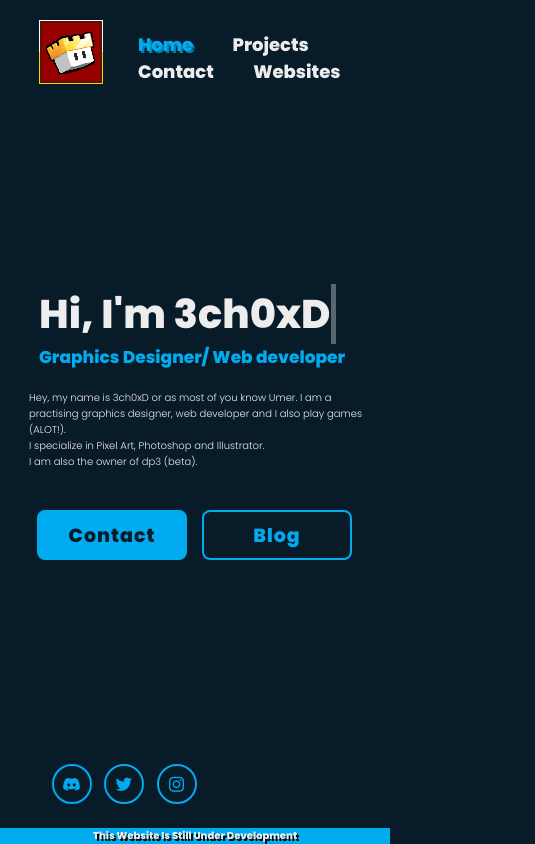
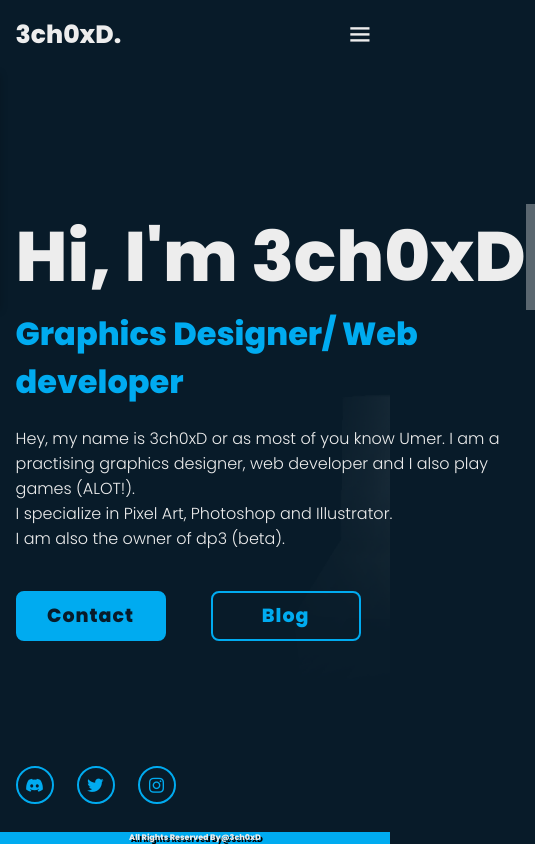
Before and after one commit to 3ch0xD/web3ch0xd.github.io, a plain HTML site: page index.html in a window 390 px wide. Shown: the whole page, 535 px wide, since content can reach past the window. Drawn offline with nearby package versions, Linux system fonts and the light colour scheme.

Commit message:
RELEASE 1.0!!

```diff
--- a/contactstyle.css
+++ b/contactstyle.css
@@ -325,6 +325,13 @@ body{
     transition: .5s;
 }
 
+#menu-icon{
+    font-size: 3.6rem;
+    color: #ededed;
+    cursor: pointer;
+    display: none;
+}
+
 .home-sci a:hover{
     color: #081b29;
 }
@@ -373,59 +380,106 @@ body{
         width: 0;
     }
 }
+/* RESPONSIVENESS */
 
-@media (max-width: 700px) {
-    .navbar a{
-        font-size: 7=10px;
-        display: inline-flex;
-        justify-content:space-between;
+@media(max-width:1200px){
+    html{
+        font-size: 55%;
+    }
+}
+
+@media(max-width:991px){
+    .header{
+        padding:2rem 4%;
     }
 
-
-    .logo{
-      image-rendering: optimizeQuality;
+    section{
+        padding: 10rem 4% 2rem;
     }
 
     .home{
-        background: url();
+        padding: 0 4%;
+    }
+}
+
+@media(max-width:768px){
+    .header{
         background-color: #081b29;
     }
 
-    .home-content .btn-box{
-        position: relative;
-        justify-content: space-evenly;
-        right: 17px;
+    #menu-icon{
+        display: block;
     }
 
-    .home-imgHover:hover{
-        background: transparent;
+    .navbar{
+        position: absolute;
+        top: 100%;
+        left:-100%;
+        width: 100%;
+        padding: 1rem 4%;
+        background: #081b29;
+        box-shadow: 0  .5rem 1rem rgba(0,0,0,.2);
+        transition: .25s ease;
+        transition-delay: .25s;
+    }
+
+    .navbar.active{
+        transition-delay: 0s;
+        left: 0;
+    }
+
+    .navbar a{
+        display: block;
+        font-size: 2rem;
+        margin: 3rem 0;
+    }
+
+    .home-imgHover{
+        pointer-events: none;
+    }
+}
+
+#menu-not-icon{
+    display: none;
+}
+
+@media(max-width:520px){
+    html{
+        font-size: 50%;
+    }
+
+    .home-content h1{
+        display: flex;
+        flex-direction: column;
     }
 
     .home-sci{
-        justify-content: space-evenly;
+        width: 160px;
     }
 
-    .home-content h3{
-        font-size: 17px;
-    }
-
-    .home-content p{
-        font-size: 10px;
-        position: relative;
-        right: 10px;
-
-    }
-
-    .home-content h1{
-        font-size: 40px;
-    }
-
-    .beta-tag h4{
-        font-size: 10px;
-
+    .home-sci a{
+        width: 38px;
+        height: 38px;
     }
 }
 
+
+
+
+
+
+
+
+
+
+
+
+
+
+
+
+
+/* END RESPONSIVENESS */
 .contact{
     min-height: auto;
     padding-bottom: 7rem;
@@ -534,6 +588,17 @@ span{
     z-index: 1;
 }
 
+.beta-tag a{
+    color: #ededed;
+    text-decoration: none;
+    transition: .6s ease-in;
+}
+
+.beta-tag a:hover{
+    color: #007cad;
+    transition: .6s ease-out;
+}
+
 .beta-tag h4{
     display: flex;
     justify-content: center;
--- a/index.html
+++ b/index.html
@@ -13,7 +13,9 @@
 
     <body>
         <header class="header">
-            <a href="#" class="logo"><img src="img/umer-logo.png"></a>
+            <a href="#" class="logo"><p3>3ch0xD.</p3></a>
+                 <div class="bx bx-menu" id="menu-icon"></div>
+                 <div class="bx bx-x" id="menu-not-icon"></div>
 
             <nav class="navbar">
                 <a href="#" class="active">Home</a>
@@ -21,6 +23,18 @@
                 <a href="Contact.html">Contact</a>
                 <a href="Grid.html">Websites</a>
             </nav>
+
+            <script>
+                // toggle icon navbar
+
+   let menuIcon = document.querySelector('#menu-icon');
+   let navbar = document.querySelector('.navbar');
+
+   menuIcon.onclick = () => {
+       menuIcon.classList.toggle('bx-x');
+       navbar.classList.toggle('active');
+   }
+               </script>
         </header>
 
         <section class="home">
@@ -44,7 +58,7 @@
 
             <span class="home-imgHover"></span>
             <div class="beta-tag">
-                <h4>This Website Is Still Under Development</h4>
+                <h4>All Rights Reserved By <a href="index.html">@3ch0xD</a></h4>
             </div>
         </section>
     </body>
--- a/projectstyle.css
+++ b/projectstyle.css
@@ -305,6 +305,12 @@ body{
     overflow: hidden;
     transition: .5s;
 }
+#menu-icon{
+    font-size: 3.6rem;
+    color: #ededed;
+    cursor: pointer;
+    display: none;
+}
 
 .home-sci a:hover{
     color: #081b29;
@@ -349,57 +355,105 @@ body{
     }
 }
 
-@media (max-width: 700px) {
-    .navbar a{
-        font-size: 7=10px;
-        display: inline-flex;
-        justify-content:space-between;
+/* RESPONSIVENESS */
+
+@media(max-width:1200px){
+    html{
+        font-size: 55%;
+    }
+}
+
+@media(max-width:991px){
+    .header{
+        padding:2rem 4%;
     }
 
-
-    .logo{
-      image-rendering: optimizeQuality;
+    section{
+        padding: 10rem 4% 2rem;
     }
 
     .home{
-        background: url();
+        padding: 0 4%;
+    }
+}
+
+@media(max-width:768px){
+    .header{
         background-color: #081b29;
     }
 
-    .home-content .btn-box{
-        position: relative;
-        justify-content: space-evenly;
-        right: 17px;
+    #menu-icon{
+        display: block;
     }
 
-    .home-imgHover:hover{
-        background: transparent;
+    .navbar{
+        position: absolute;
+        top: 100%;
+        left:-100%;
+        width: 100%;
+        padding: 1rem 4%;
+        background: #081b29;
+        box-shadow: 0  .5rem 1rem rgba(0,0,0,.2);
+        transition: .25s ease;
+        transition-delay: .25s;
+    }
+
+    .navbar.active{
+        transition-delay: 0s;
+        left: 0;
+    }
+
+    .navbar a{
+        display: block;
+        font-size: 2rem;
+        margin: 3rem 0;
+    }
+
+    .home-imgHover{
+        pointer-events: none;
+    }
+}
+
+#menu-not-icon{
+    display: none;
+}
+
+@media(max-width:520px){
+    html{
+        font-size: 50%;
+    }
+
+    .home-content h1{
+        display: flex;
+        flex-direction: column;
     }
 
     .home-sci{
-        justify-content: space-evenly;
+        width: 160px;
     }
 
-    .home-content h3{
-        font-size: 17px;
-    }
-
-    .home-content p{
-        font-size: 10px;
-        position: relative;
-        right: 10px;
-
-    }
-
-    .home-content h1{
-        font-size: 40px;
-    }
-
-    .beta-tag h4{
-        font-size: 10px;
-
+    .home-sci a{
+        width: 38px;
+        height: 38px;
     }
 }
+
+
+
+
+
+
+
+
+
+
+
+
+
+
+
+/* END RESPONSIVENESS */
+
 .beta-tag{
     position: fixed;
     bottom: 0px;
@@ -410,6 +464,17 @@ body{
     z-index: 1;
 }
 
+.beta-tag a{
+    color: #ededed;
+    text-decoration: none;
+    transition: .6s ease-in;
+}
+
+.beta-tag a:hover{
+    color: #007cad;
+    transition: .6s ease-out;
+}
+
 .beta-tag h4{
     display: flex;
     justify-content: center;
--- a/style.css
+++ b/style.css
@@ -45,6 +45,16 @@ body{
     animation:showRight 1s ease forwards;
     animation-delay: .4s;
 }
+
+/* .navbar{
+    position: absolute;
+    top: 100%;
+    left: -100%;
+    width: 100%;
+    padding: 1rem 4%;
+    background:#081b29;
+    box-shadow: ;
+} */
 
 .navbar a{
     font-size:18px;
@@ -342,68 +352,11 @@ body{
     opacity: .8;
 }
 
-/*KEYFRAMES ANIMATION*/
-
-@keyframes showRight {
-    100%{
-        width: 0;
-    }
-}
-
-
-
-@media (max-width: 700px) {
-    .navbar a{
-        font-size: 7=10px;
-        display: inline-flex;
-        justify-content:space-between;
-    }
-
-
-    .logo{
-      image-rendering: optimizeQuality;
-    }
-
-    .home{
-        background: url();
-        background-color: #081b29;
-    }
-
-    .home-content .btn-box{
-        position: relative;
-        justify-content: space-evenly;
-        right: 17px;
-    }
-
-    .home-imgHover:hover{
-        background: transparent;
-    }
-
-    .home-sci{
-        justify-content: space-evenly;
-    }
-
-    .home-content h3{
-        font-size: 17px;
-    }
-
-    .home-content p{
-        font-size: 10px;
-        position: relative;
-        right: 10px;
-
-    }
-
-    .home-content h1{
-        font-size: 40px;
-    }
-
-    .beta-tag h4{
-        font-size: 10px;
-
-    }
-
-
+#menu-icon{
+    font-size: 3.6rem;
+    color: #ededed;
+    cursor: pointer;
+    display: none;
 }
 
 .beta-tag{
@@ -416,8 +369,127 @@ body{
     z-index: 1;
 }
 
+.beta-tag a{
+    color: #ededed;
+    text-decoration: none;
+    transition: .6s ease-in;
+}
+
+.beta-tag a:hover{
+    color: #007cad;
+    transition: .6s ease-out;
+}
+
 .beta-tag h4{
     display: flex;
     justify-content: center;
     text-shadow: 2px 2px black;
 }
+
+
+/*KEYFRAMES ANIMATION*/
+
+@keyframes showRight {
+    100%{
+        width: 0;
+    }
+}
+
+/* RESPONSIVENESS */
+
+@media(max-width:1200px){
+    html{
+        font-size: 55%;
+    }
+}
+
+@media(max-width:991px){
+    .header{
+        padding:2rem 4%;
+    }
+
+    section{
+        padding: 10rem 4% 2rem;
+    }
+
+    .home{
+        padding: 0 4%;
+    }
+}
+
+@media(max-width:768px){
+    .header{
+        background-color: #081b29;
+    }
+
+    #menu-icon{
+        display: block;
+    }
+
+    .navbar{
+        position: absolute;
+        top: 100%;
+        left:-100%;
+        width: 100%;
+        padding: 1rem 4%;
+        background: #081b29;
+        box-shadow: 0  .5rem 1rem rgba(0,0,0,.2);
+        transition: .25s ease;
+        transition-delay: .25s;
+    }
+
+    .navbar.active{
+        transition-delay: 0s;
+        left: 0;
+    }
+
+    .navbar a{
+        display: block;
+        font-size: 2rem;
+        margin: 3rem 0;
+    }
+
+    .home-imgHover{
+        pointer-events: none;
+    }
+}
+
+#menu-not-icon{
+    display: none;
+}
+
+@media(max-width:520px){
+    html{
+        font-size: 50%;
+    }
+
+    .home-content h1{
+        display: flex;
+        flex-direction: column;
+    }
+
+    .home-sci{
+        width: 160px;
+    }
+
+    .home-sci a{
+        width: 38px;
+        height: 38px;
+    }
+}
+
+
+
+
+
+
+
+
+
+
+
+
+
+
+
+/* END RESPONSIVENESS */
```
Also changed, not shown: Contact.html (+18 -2 lines), Grid.html (+0 -3 lines), Project.html (+17 -2 lines).
